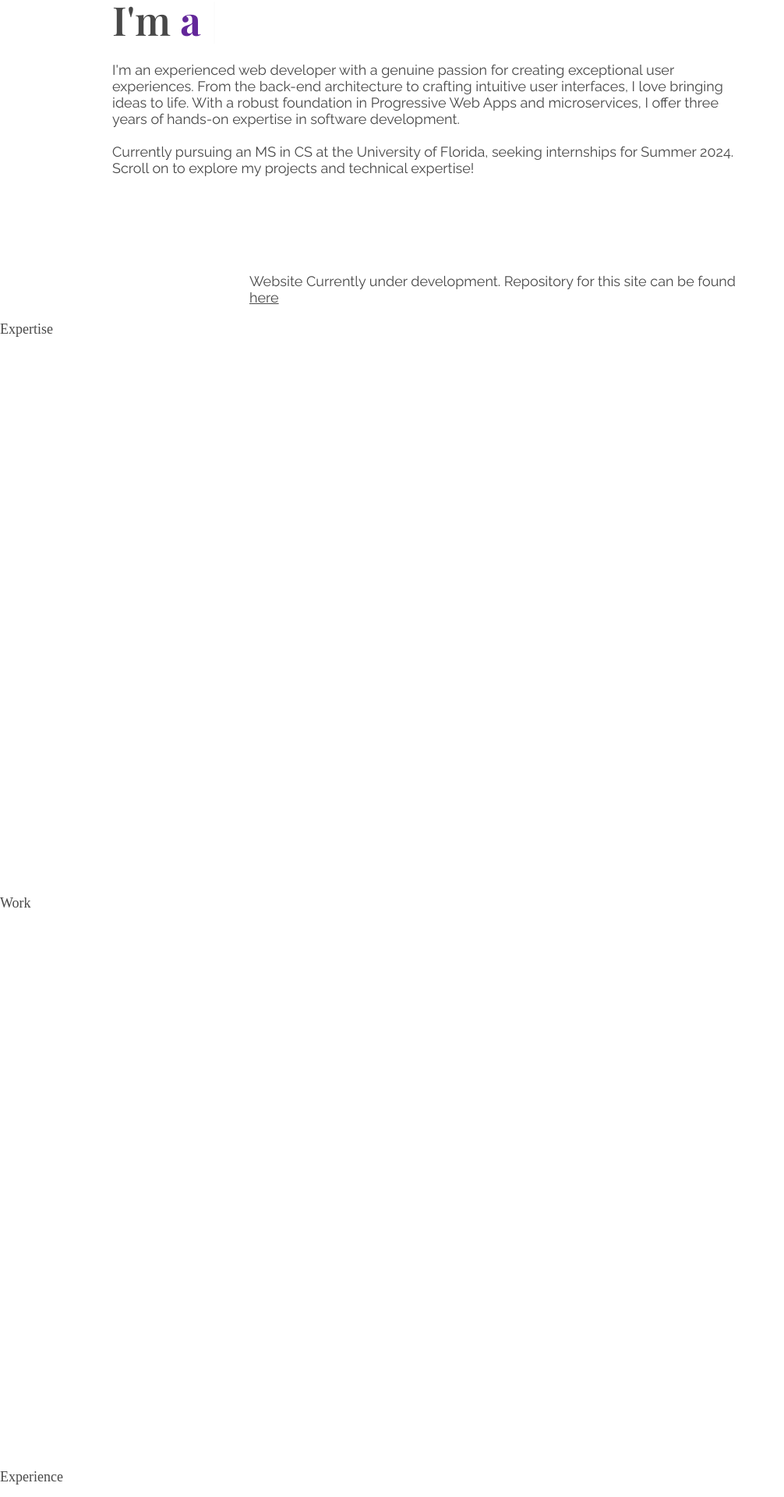
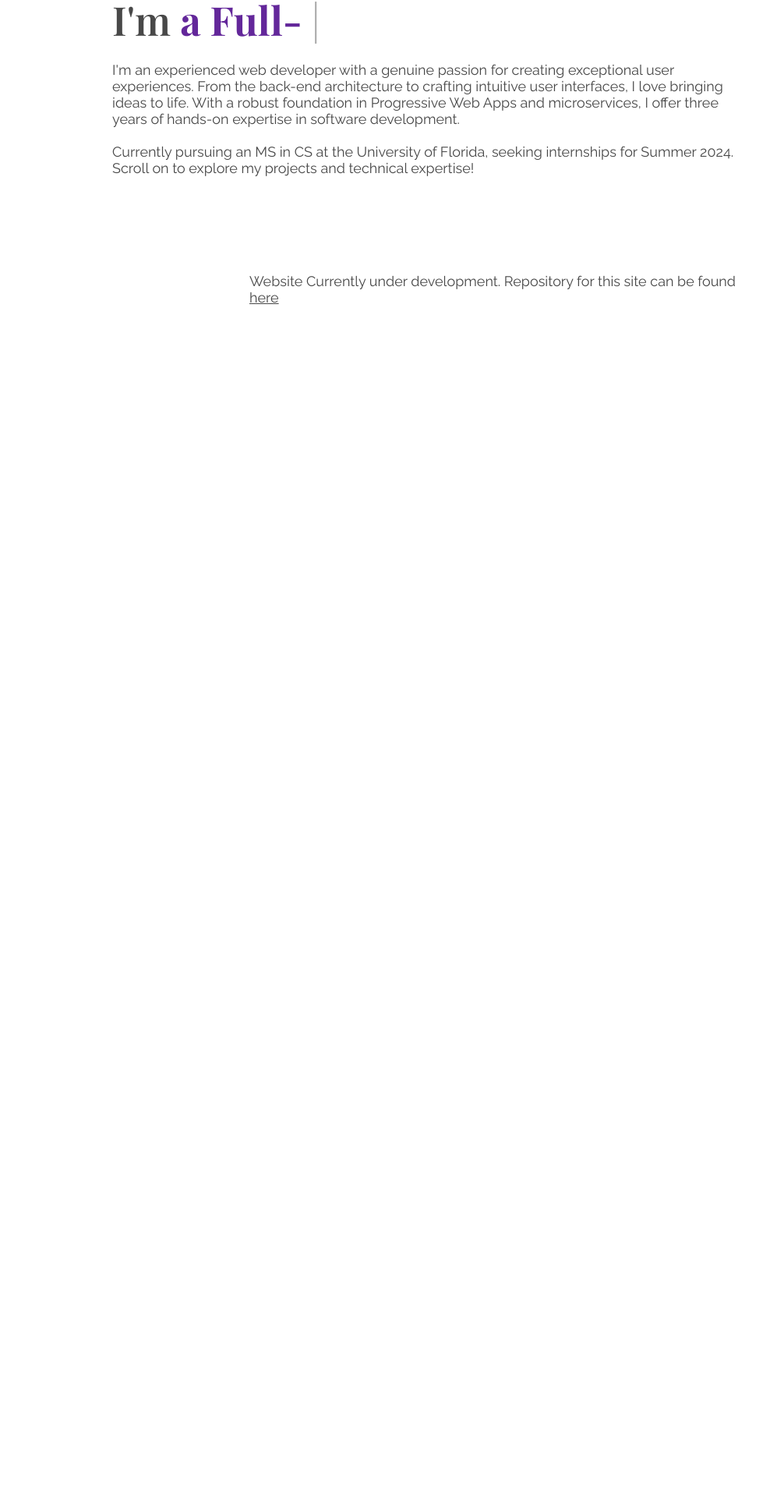
Before and after one commit to rb3198/rb3198_web, a React app: page / in a window 1280 px wide. Shown: the part 388-2308 px from the top of the page at 78% size, without its empty margins (0-1006 px from the left). After the commit the page ends 800 px from the top, so only its background shows below. Built offline with nearby package versions, Linux system fonts and the light colour scheme.

Commit message:
Disable incomplete sections

```diff
--- a/src/App.tsx
+++ b/src/App.tsx
@@ -28,9 +28,9 @@ const App: React.FC<AppProps> = (props) => {
               <>
                 <Header toggleTheme={toggleTheme} theme={theme} />
                 <HelloSection />
-                <ExpertiseSection />
-                <WorkSection />
-                <ExperienceSection />
+                {false && <ExpertiseSection />}
+                {false && <WorkSection />}
+                {false && <ExperienceSection />}
               </>
             }
           />
```
